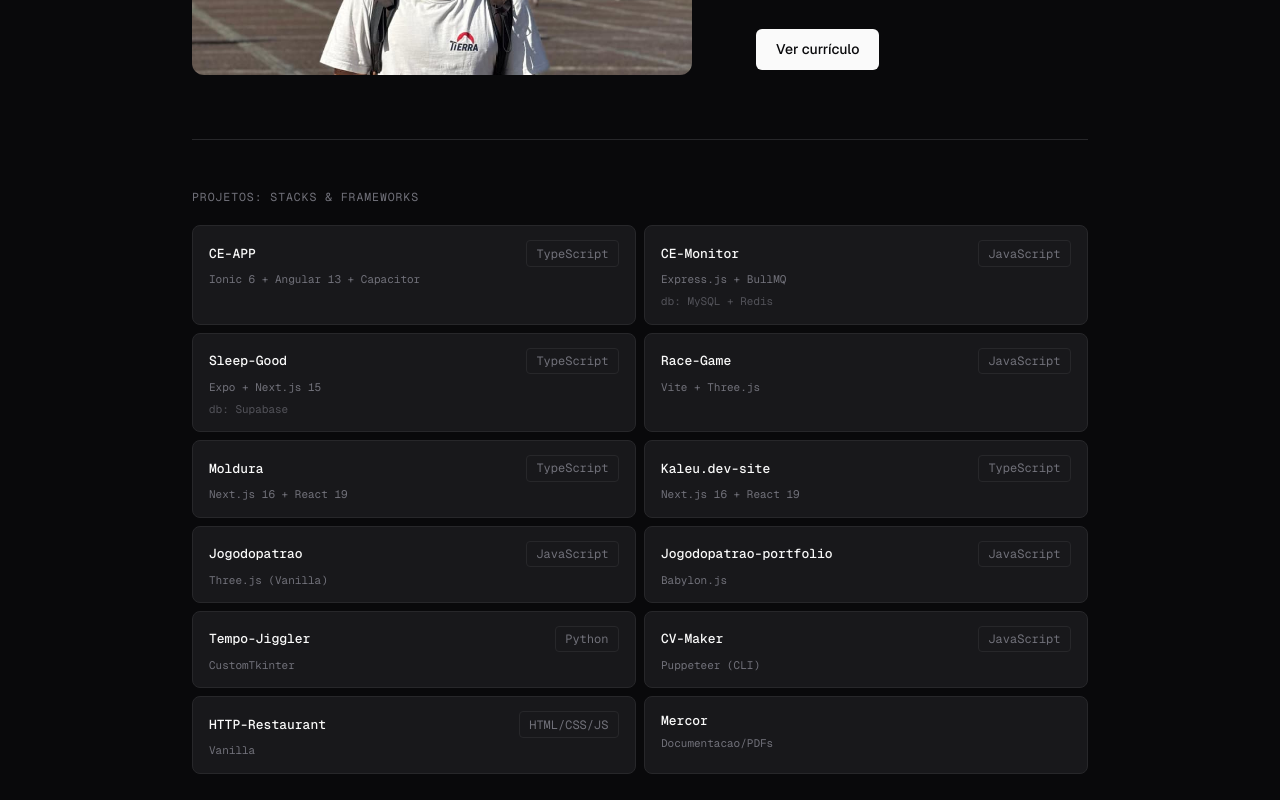
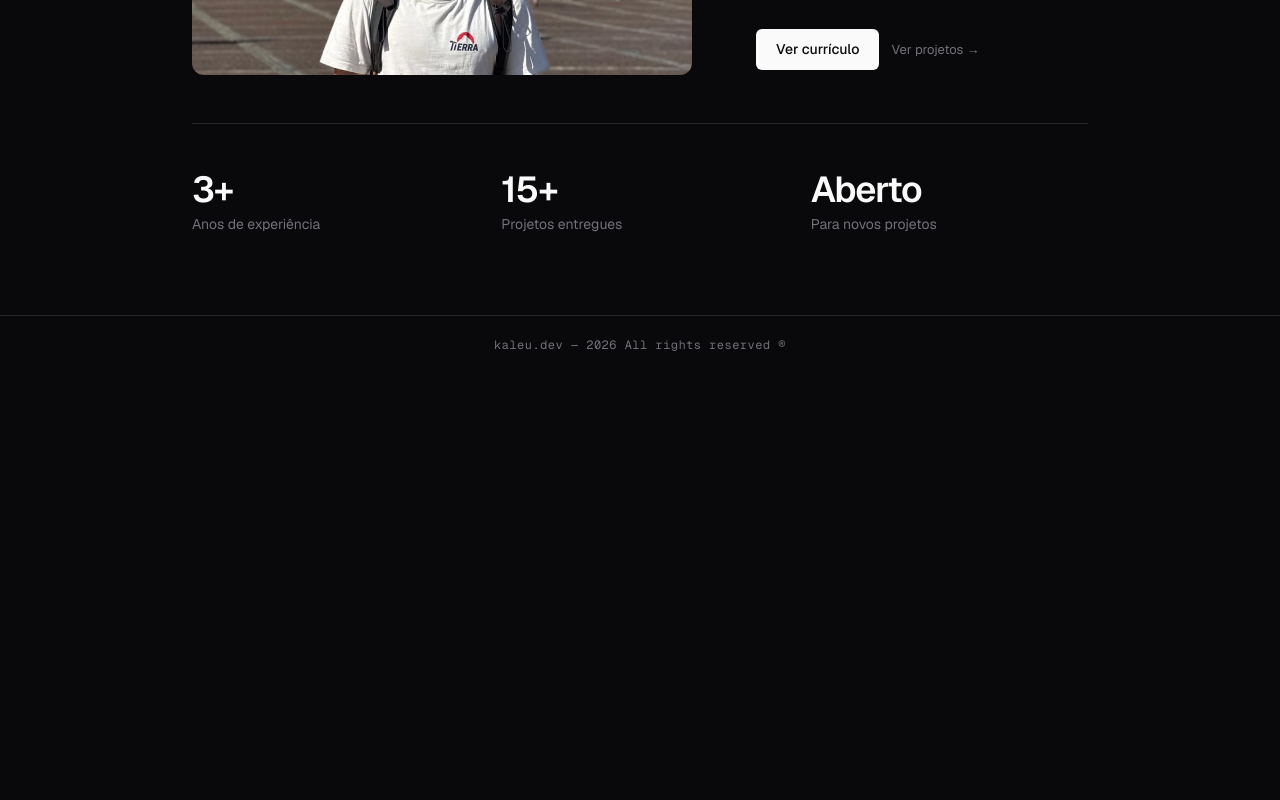
Before and after one commit to Kaleugit/kaleu.dev-site, a Next.js app: page /sobre-mim in a window 1280 px wide. Shown: the part 1100-1900 px from the top of the page. After the commit the page ends 1474 px from the top, so only its background shows below. Built offline with nearby package versions, Linux system fonts and the light colour scheme.

Commit message:
refactor: remove seção de stacks do sobre-mim e adiciona link para /projetos
Co-Authored-By: Claude Fable 5 <noreply@anthropic.com>

```diff
--- a/app/globals.css
+++ b/app/globals.css
@@ -349,20 +349,10 @@ html {
   align-items: start;
 }
 
-.stack-grid {
-  display: grid;
-  grid-template-columns: repeat(2, 1fr);
-  gap: 0.5rem;
-}
-
 @media (max-width: 768px) {
   .about-grid {
     grid-template-columns: 1fr;
     gap: 2.5rem;
-  }
-
-  .stack-grid {
-    grid-template-columns: 1fr;
   }
 }
 
--- a/app/sobre-mim/page.tsx
+++ b/app/sobre-mim/page.tsx
@@ -1,6 +1,7 @@
 "use client";
 
 import Image from "next/image";
+import Link from "next/link";
 import { useLang, useT } from "../components/LanguageProvider";
 
 const PDF_VERSION = "v2";
@@ -13,8 +14,8 @@ const dict = {
     p2: "Possuo uma visão sistêmica, o que me permite mapear o projeto antes mesmo da execução. Por ter um bom senso de organização, prospero em ambientes de trabalho maduros e bem estruturados. É essa clareza de processos que me faz priorizar sustentabilidade e escalabilidade.",
     p3: "Meu grande objetivo profissional é dedicar essa base técnica a um projeto sólido e duradouro, que gere impacto direto e real na qualidade de vida de pessoas em situação de vulnerabilidade. Para estar à altura desse desafio, mantenho uma rotina contínua de estudos e atualização sobre novas tecnologias.",
     p4: "Encaro o desenvolvimento web, móvel e de software como minha profissão e responsabilidade a longo prazo. No entanto, valorizo profundamente o tempo desconectado. Sou um amante da natureza e encontro meu equilíbrio no esporte e em atividades ao ar livre. No futuro, planejo expandir essa paixão academicamente, realizando uma pós-graduação e um mestrado na área esportiva.",
-    stackTitle: "Projetos: stacks & frameworks",
     cvBtn: "Ver currículo",
+    projectsLink: "Ver projetos →",
     stats: [
       { value: "3+", label: "Anos de experiência" },
       { value: "15+", label: "Projetos entregues" },
@@ -28,8 +29,8 @@ const dict = {
     p2: "I have a systemic vision, which allows me to map out the project even before execution. Because of my strong sense of organization, I thrive in mature, well-structured work environments. That clarity of process is what drives me to prioritize sustainability and scalability.",
     p3: "My biggest professional goal is to dedicate this technical foundation to a solid, long-lasting project that creates direct, real impact on the quality of life of people in vulnerable situations. To be up to that challenge, I keep a continuous routine of study and staying current with new technologies.",
     p4: "I see web, mobile, and software development as my long-term profession and responsibility. That said, I deeply value time offline. I'm a nature lover and find my balance in sports and outdoor activities. In the future, I plan to take this passion further academically, pursuing a postgraduate degree and a master's in the sports field.",
-    stackTitle: "Projects: stacks & frameworks",
     cvBtn: "View resume",
+    projectsLink: "View projects →",
     stats: [
       { value: "3+", label: "Years of experience" },
       { value: "15+", label: "Projects delivered" },
@@ -37,21 +38,6 @@ const dict = {
     ],
   },
 };
-
-const projectStack = [
-  { name: "CE-APP",                lang: "TypeScript",   framework: "Ionic 6 + Angular 13 + Capacitor", db: null },
-  { name: "CE-Monitor",            lang: "JavaScript",   framework: "Express.js + BullMQ",              db: "MySQL + Redis" },
-  { name: "Sleep-Good",            lang: "TypeScript",   framework: "Expo + Next.js 15",                db: "Supabase" },
-  { name: "Race-Game",             lang: "JavaScript",   framework: "Vite + Three.js",                  db: null },
-  { name: "Moldura",               lang: "TypeScript",   framework: "Next.js 16 + React 19",            db: null },
-  { name: "Kaleu.dev-site",        lang: "TypeScript",   framework: "Next.js 16 + React 19",            db: null },
-  { name: "Jogodopatrao",          lang: "JavaScript",   framework: "Three.js (Vanilla)",               db: null },
-  { name: "Jogodopatrao-portfolio",lang: "JavaScript",   framework: "Babylon.js",                       db: null },
-  { name: "Tempo-Jiggler",         lang: "Python",       framework: "CustomTkinter",                    db: null },
-  { name: "CV-Maker",              lang: "JavaScript",   framework: "Puppeteer (CLI)",                  db: null },
-  { name: "HTTP-Restaurant",       lang: "HTML/CSS/JS",  framework: "Vanilla",                          db: null },
-  { name: "Mercor",                lang: null,           framework: "Documentacao/PDFs",                db: null },
-];
 
 export default function SobreMim() {
   const t = useT(dict);
@@ -109,78 +95,23 @@ export default function SobreMim() {
                 {p}
               </p>
             ))}
-            <div style={{ display: 'flex', gap: '0.75rem', flexWrap: 'wrap', marginTop: '0.75rem' }}>
+            <div style={{ display: 'flex', gap: '0.75rem', flexWrap: 'wrap', marginTop: '0.75rem', alignItems: 'center' }}>
               <a href={cvPdf} target="_blank" rel="noopener noreferrer" className="btn-primary">{t.cvBtn}</a>
+              <Link
+                href="/projetos"
+                style={{
+                  fontSize: '0.8125rem',
+                  color: 'var(--muted)',
+                  textDecoration: 'none',
+                  padding: '0.5rem 0',
+                  transition: 'color 0.15s ease',
+                }}
+                onMouseEnter={e => (e.currentTarget.style.color = 'var(--text)')}
+                onMouseLeave={e => (e.currentTarget.style.color = 'var(--muted)')}
+              >
+                {t.projectsLink}
+              </Link>
             </div>
-          </div>
-        </div>
-
-        {/* Stack — projetos e tecnologias */}
-        <div style={{
-          borderTop: '1px solid var(--border)',
-          marginTop: '4rem',
-          paddingTop: '3rem',
-        }}>
-          <p style={{
-            fontFamily: 'var(--font-geist-mono)',
-            fontSize: '0.72rem',
-            color: 'var(--muted)',
-            letterSpacing: '0.08em',
-            textTransform: 'uppercase',
-            marginBottom: '1.25rem',
-          }}>
-            {t.stackTitle}
-          </p>
-          <div className="stack-grid">
-            {projectStack.map(({ name, lang, framework, db }) => (
-              <div
-                key={name}
-                style={{
-                  backgroundColor: 'var(--surface)',
-                  border: '1px solid var(--border)',
-                  borderRadius: '0.5rem',
-                  padding: '0.875rem 1rem',
-                  display: 'flex',
-                  flexDirection: 'column',
-                  gap: '0.35rem',
-                }}
-              >
-                <div style={{ display: 'flex', justifyContent: 'space-between', alignItems: 'center', gap: '0.5rem' }}>
-                  <span style={{
-                    fontFamily: 'var(--font-geist-mono)',
-                    fontSize: '0.8125rem',
-                    fontWeight: 500,
-                    color: 'var(--text)',
-                    whiteSpace: 'nowrap',
-                    overflow: 'hidden',
-                    textOverflow: 'ellipsis',
-                  }}>
-                    {name}
-                  </span>
-                  {lang && (
-                    <span className="tag" style={{ flexShrink: 0 }}>{lang}</span>
-                  )}
-                </div>
-                <span style={{
-                  fontFamily: 'var(--font-geist-mono)',
-                  fontSize: '0.6875rem',
-                  color: 'var(--muted)',
-                  lineHeight: 1.4,
-                }}>
-                  {framework}
-                </span>
-                {db && (
-                  <span style={{
-                    fontFamily: 'var(--font-geist-mono)',
-                    fontSize: '0.6875rem',
-                    color: 'var(--muted)',
-                    opacity: 0.65,
-                  }}>
-                    db: {db}
-                  </span>
-                )}
-              </div>
-            ))}
           </div>
         </div>
 
```
